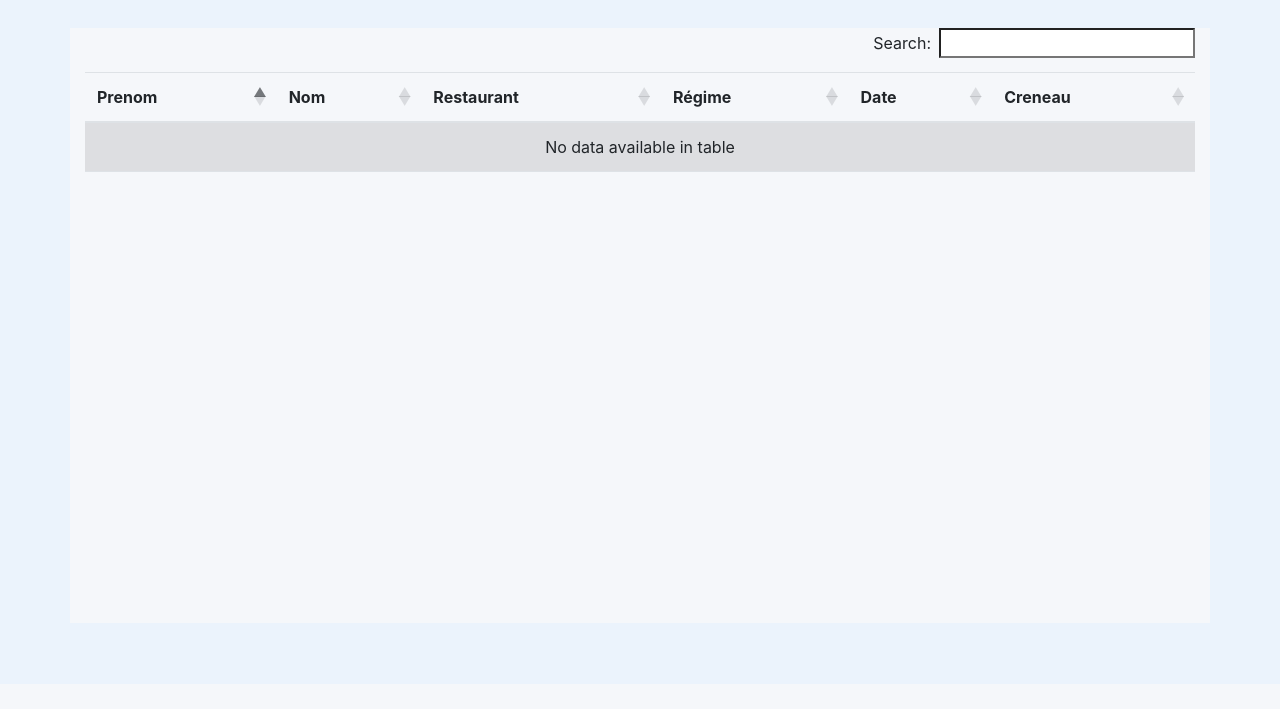
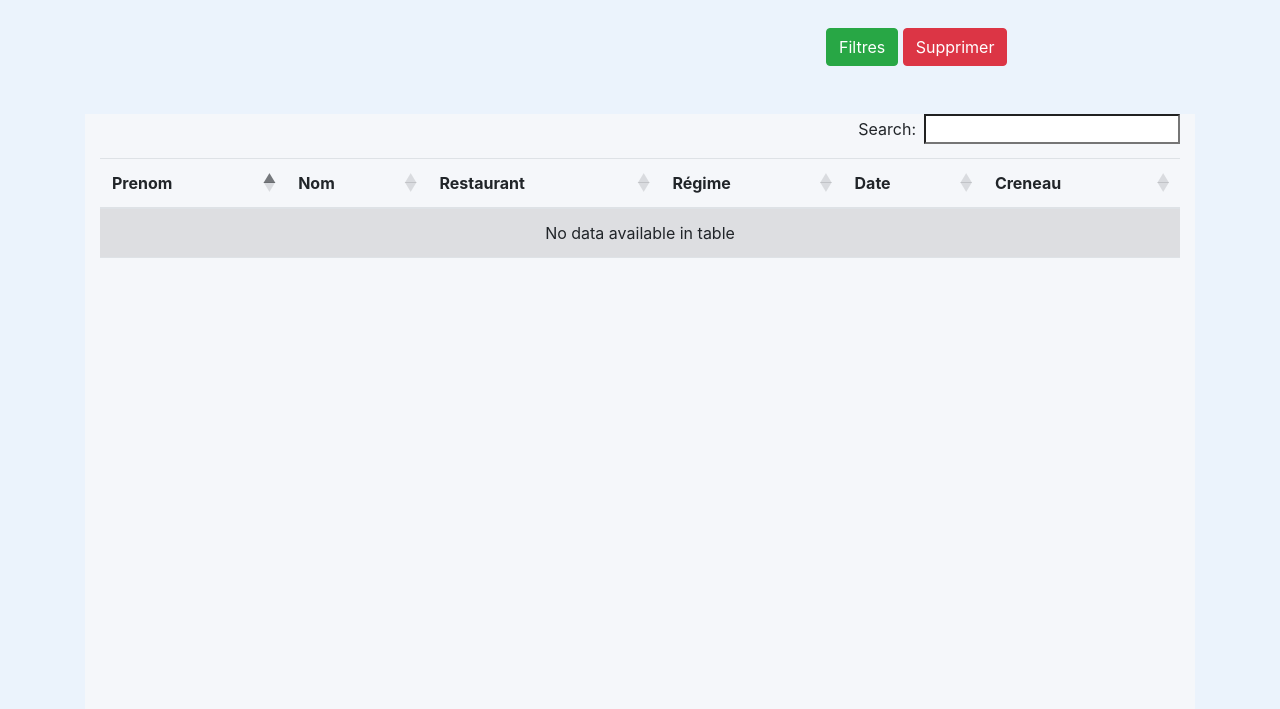
Before and after one commit to luis-doudeau/SAE-3.05, a Flask app: page /secretaire_consommateur/ in a window 1280 px wide. Shown: the part 116-825 px from the top of the page. Before the commit the page ends 288 px from the top, so only its background shows below. Run offline with Flask 2, Linux system fonts and the light colour scheme; a user stored in the database is signed in; tables that the repository leaves empty hold one stand-in row (values such as "Sample post"); data that the repository does not hold is empty; some libraries are stand-ins or nearby versions; some web fonts are replaced.

Commit message:
Ajout des filtres sur la page secretaire_consommateur (Manque date et creneau a terminé)

```diff
--- a/Developpement/app/ConnexionPythonSQL.py
+++ b/Developpement/app/ConnexionPythonSQL.py
@@ -11,7 +11,6 @@ from sqlalchemy import create_engine, cast
 from sqlalchemy import Column , Integer, Text , Date, DATETIME
 from sqlalchemy.orm import sessionmaker
 from sqlalchemy.ext.declarative import declarative_base
-import datetime
 from datetime import date, datetime
 import random
 import string
@@ -77,7 +76,9 @@ def ouvrir_connexion(user,passwd,host,database):
 
 #connexion ,engine = ouvrir_connexion("nardi","nardi",'servinfo-mariadb', "DBnardi")
 #connexion ,engine = ouvrir_connexion("doudeau","doudeau",'servinfo-mariadb', "DBdoudeau")
-connexion ,engine = ouvrir_connexion("doudeau","doudeau","localhost", "BDBOUM")
+#connexion ,engine = ouvrir_connexion("doudeau","doudeau","localhost", "BDBOUM")
+connexion ,engine = ouvrir_connexion("nardi","nardi","localhost", "BDBOUM")
+
 
 # if __name__ == "__main__":
 #     login=input("login MySQL ")
@@ -257,6 +258,28 @@ def get_info_all_participants(session, prenomP, nomP, emailP, ddnP, role):
         participants = filtrer_par_role(role, participants)
     return participants.all()
 
+def get_info_all_consommateurs(session, prenomC, nomC, restaurant, la_date, creneau):
+    consommateurs = session.query(Manger)
+    if(prenomC != ""):
+        consommateurs = consommateurs.join(Consommateur, Manger.idP == Consommateur.idP).filter(Consommateur.prenomP == prenomC)
+    if(nomC != ""):
+        consommateurs = consommateurs.join(Consommateur, Manger.idP == Consommateur.idP).filter(Consommateur.nomP == nomC)
+    if (restaurant != ""):
+        consommateurs = consommateurs.join(
+                        Repas, Manger.idRepas == Repas.idRepas).join(
+                        Restaurant, Repas.idRest == Restaurant.idRest).filter(
+                        Restaurant.nomRest == restaurant)
+    # if(la_date!= ""):
+    #     jour = la_date.split("/")[0]
+    #     mois = la_date.split("/")[1]
+    #     annee = la_date.split("/")[2]
+    #     date = datetime.date(int(annee),int(mois),int(jour))
+    #     consommateurs = consommateurs.join(
+    #                     Repas, Manger.idRepas == Repas.idRepas).join(
+    #                     Creneau, Repas.idCreneau == Creneau.idCreneau).filter(Creneau.dateDebut == date)
+    #CRENEAU A FAIRE
+    return consommateurs.all()
+
 def filtrer_par_role(role, participants):
     if role == "Secretaire":
         return participants.join(Secretaire, Participant.idP == Secretaire.idP)
@@ -270,7 +293,6 @@ def filtrer_par_role(role, participants):
         return participants.join(Presse, Participant.idP == Presse.idP)
     if role == "Invite":
         return participants.join(Invite, Participant.idP == Invite.idP)
-
 
 def ajoute_secretaire(session, idP, prenomP, nomP, emailP, mdpP):
     secretaire = Secretaire(idP, prenomP, nomP, emailP, mdpP)
--- a/Developpement/app/templates/secretaire_consommateur.html
+++ b/Developpement/app/templates/secretaire_consommateur.html
@@ -1,6 +1,16 @@
 {% include 'banner.html' %}
 <body style="background-color : #ebf3fc">
     <main>
+      <div class="container mt-5">
+        <div class="row">
+            <div class="row">
+                <div class="col-12 col-md-8"></div>
+                <div class="col-6 col-md-4">
+                    <button id="Filtres" type="button" class="btn btn-success">Filtres</button>
+                    <button id="buttonmodalSupr" type="button" class="btn btn-danger" data-toggle="modal" data-target="#modalSupprimer">Supprimer</button>
+                </div>
+            </div>
+        </div>
         <div style="background-color : #f5f7fa" class="container mt-5">
             {% block content %}
             <table id="data" class="table table-striped">
@@ -17,21 +27,121 @@
               </table>
               {% endblock %}
         </div>
+        <div class="modal" id="modalFiltreConsommateurs" tabindex="2" role="dialog" aria-labelledby="exampleModalLabel" aria-hidden="true">
+          <div class="modal-dialog modal-dialog-centered" role="document">
+          <div class="modal-content">
+              <div class="modal-header">
+              <h5 class="modal-title" id="exampleModalLabel">Filtrer<h5>
+              <button type="button" class="close" data-dismiss="modal" aria-label="Close">
+                  <span aria-hidden="true">&times;</span>
+              </button>
+              </div>
+              <div class="modal-body">
+                  <div class="row">
+                    <div class="col-md-5">
+                        <label for="PrenomFiltre" class="label label-primary">Prénom</label>
+                    </div>
+                    <div class="col-md-7">
+                        <input  id="PrenomFiltre">
+                    </div>
+                  </div>
+                  <div class="row">
+                      <div class="col-md-5">
+                          <label for="NomFiltre" class="k-label">Nom</label>
+                      </div>
+                      <div class="col-md-7">
+                          <input id="NomFiltre">
+                      </div>
+                  </div>
+
+                  <div class="row">
+                    <div class="col-md-5">
+                        <label for="RestaurantFiltre" class="label label-primary">Restaurant</label>
+                    </div>
+                    <div class="col-md-7">
+                        <input  id="RestaurantFiltre">
+                    </div>
+                  </div>
+
+                  <div class="row">
+                      <div class="col-md-5">
+                          <label for="DateFiltre" class="label label-primary">Date</label>
+                      </div>
+                      <div class="col-md-7">
+                          <input id="DateFiltre">
+                      </div>
+                  </div>
+
+                  <div class="row">
+                      <div class="col-md-5">
+                          <label for="CreneauFiltre" class="label label-primary">Créneau</label>
+                      </div>
+                      <div class="col-md-7">
+                          <input id="CreneauFiltre">
+                      </div>
+                  </div>
+              </div>
+              <div class="modal-footer">
+              <button type="button" class="btn btn-secondary" data-dismiss="modal">Fermer</button>
+              <button type="button" class="btn btn-success" id="savefilter">Sauvegarder</button>
+              </div>
+          </div>
+          </div>
+      </div>
           {% block scripts %}
 
 
     <script>
         $(document).ready(function () {
-            $('#data').DataTable({
-                ajax: '/api/dataConsommateurs',
-                columns: [
+          $("#PrenomFiltre").kendoTextBox({
+            placeholder: "Entrer le prénom d'un consommateur",
+            size : "medium",
+        });
+
+        $("#NomFiltre").kendoTextBox({
+            placeholder: "Entrer le nom d'un consommateur",
+            size : "medium",
+        });
+
+        $("#RestaurantFiltre").kendoTextBox({
+            placeholder: "Entrer le nom d'un restaurant",
+            size : "medium",
+        });
+
+        $("#DateFiltre").kendoDatePicker({
+            culture: "fr-FR",
+            size : "medium",
+        });
+
+        $("#CreneauFiltre").kendoTextBox({
+            placeholder: "Entrer le créneau d'un repas",
+            size : "medium",
+          });
+
+          let table = $('#data').DataTable({
+            ajax:{
+              url:'/api/dataConsommateurs',
+                type:"POST",
+                data:function(c){
+                    if(c!=undefined){
+                      c.prenom = $("#PrenomFiltre").val();
+                      c.nom = $("#NomFiltre").val();
+                      c.restaurant = $("#RestaurantFiltre").val();
+                      c.la_date = $("#DateFiltre").val();
+                      c.creneau = $("#CreneauFiltre").val();
+                  }
+                  return c
+                }
+              },
+              columns:[
                 {data: 'prenomP'},
                 {data: 'nomP'},
                 {data: 'restaurant'},
                 {data: 'regime'},
                 {data: 'date'},
-                {data: 'creneau'},
+                {data: 'creneau'}
               ],
+
               scrollY:500,
               deferRender:    true,
               scroller:true,
@@ -39,8 +149,14 @@
               paging: false,
               combobox : true,
               info: false,
-
             });
+            $("#savefilter").on("click",function(){
+              table.ajax.reload();
+              $("#modalFiltreConsommateurs").modal("hide")
+            });
+            $("#Filtres").on("click",function(){
+                $("#modalFiltreConsommateurs").modal("show")
+            })
         });
 
 
--- a/Developpement/app/views.py
+++ b/Developpement/app/views.py
@@ -26,7 +26,7 @@ est_secretaire,modifier_participant, ajoute_assister, ajoute_deplacer, modif_par
 ajoute_regime, get_max_id_regime, get_deb_voyage, get_lieu_depart_voyage, get_nom, get_prenom, load_user, get_utilisateur_email_mdp, get_secretaire,\
 get_participant, modifier_utilisateur, get_restaurant, get_creneau, get_date, get_hotel, get_periode_hotel, get_date_dormeur, get_consommateur, get_intervenant, datetime_to_dateFrancais, \
 supprimer_utilisateur_role, get_participant, modifier_utilisateur, ajoute_participant_role, ajoute_repas_mangeur, datetime_to_heure, get_role, get_info_all_participants, ajoute_hebergement,\
-suppprime_loger
+suppprime_loger, get_info_all_consommateurs
 
 
 TYPE_PARTICIPANT = ["Auteur", "Consommateur", "Exposant", "Intervenant", "Invite", "Presse", "Staff", "Secretaire"]
@@ -129,13 +129,19 @@ def dataParticipant():
         liste_participants.append(participant_dico)
     return {'data': liste_participants}
 
-@app.route('/api/dataConsommateurs')
+@app.route('/api/dataConsommateurs', methods = ["POST"])
 @login_required
 def dataConsommateurs():
     if not current_user.est_secretaire():
         return redirect(url_for('logout'))
+    prenom = request.form["prenom"]
+    nom = request.form["nom"]
+    restaurant = request.form["restaurant"]
+    la_date = request.form["la_date"]
+    creneau = request.form["creneau"]
+    consommateurs = get_info_all_consommateurs(session, prenom, nom, restaurant, la_date, creneau)
     liste_consommateur = []
-    for consommateur in session.query(Manger).all():
+    for consommateur in consommateurs:
         consommateur_dico = get_consommateur(session, consommateur.idP).to_dict_sans_ddn()
         consommateur_dico["regime"] = get_regime(session, consommateur.idP)
         consommateur_dico["restaurant"] = get_restaurant(session, consommateur.idRepas)
--- a/Developpement/scripts/script.sql
+++ b/Developpement/scripts/script.sql
@@ -1,5 +1,5 @@
-CREATE DATABASE IF NOT EXISTS BDBOUM DEFAULT CHARACTER SET utf8 COLLATE utf8_general_ci;
-USE BDBOUM;
+-- CREATE DATABASE IF NOT EXISTS BDBOUM DEFAULT CHARACTER SET utf8 COLLATE utf8_general_ci;
+-- USE BDBOUM;
 
 SET foreign_key_checks = 0;
 drop table if exists INTERVENIR, TRAVAILLER, MOBILISER, DEPLACER, LOGER, TRANSPORTER, AVOIR, AUTEUR, INVITE, PRESSE,
```
Lines whose indentation alone changed are shown as unchanged.
